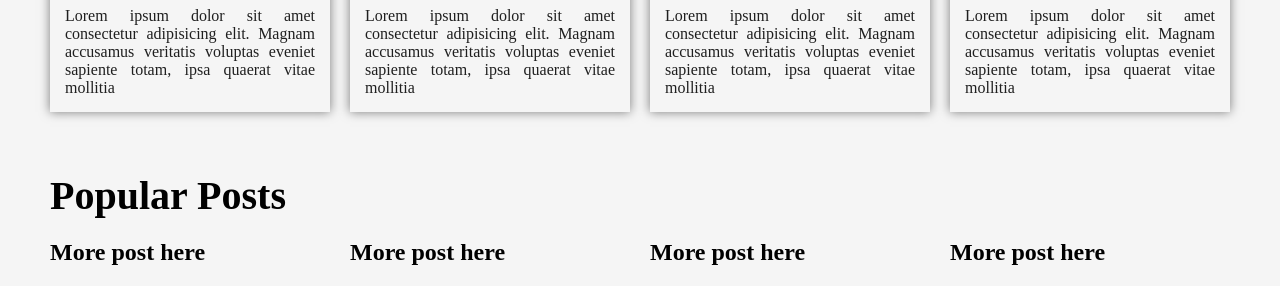
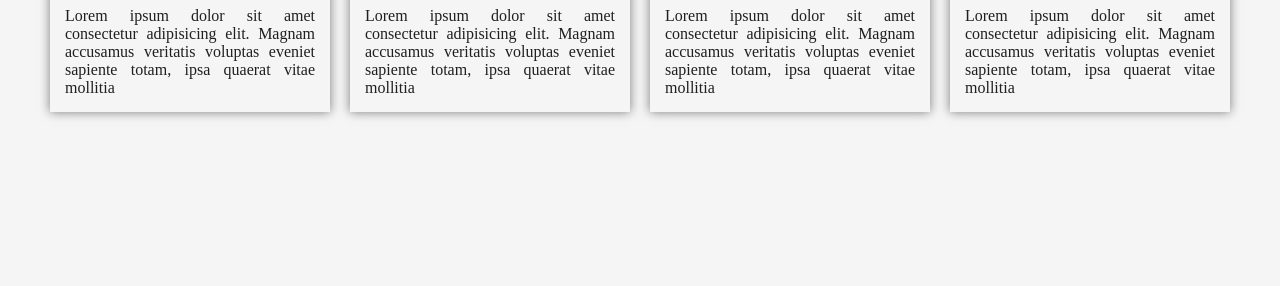
Before and after one commit to zdas76/cssAssignment, a plain HTML site: page index.html in a window 1280 px wide. Shown: the part 869-1155 px from the top of the page. After the commit the page ends 1001 px from the top, so only its background shows below. Drawn offline with Linux system fonts and the light colour scheme.

Commit message:
some changes

```diff
--- a/index.html
+++ b/index.html
@@ -110,33 +110,7 @@
             </div>
         </div>
     </section>
-    <section class="py-20">
-        <div class="container">
-            <h1 class="py-20 section-title">Popular Posts</h1>
-            <div class="d-grid grid-col-4">
-                <div>
-                    <h1 class="">
-                        More post here
-                    </h1>
-                </div>
-                <div>
-                    <h1 class="">
-                        More post here
-                    </h1>
-                </div>
-                <div>
-                    <h1 class="">
-                        More post here
-                    </h1>
-                </div>
-                <div>
-                    <h1 class="">
-                        More post here
-                    </h1>
-                </div>
-            </div>
-        </div>
-    </section>
+
 
     <!-- font awesome -->
     <script src="https://cdnjs.cloudflare.com/ajax/libs/font-awesome/6.4.0/js/all.min.js"
```
Also changed, not shown: blog.html (+52 -50 lines).
